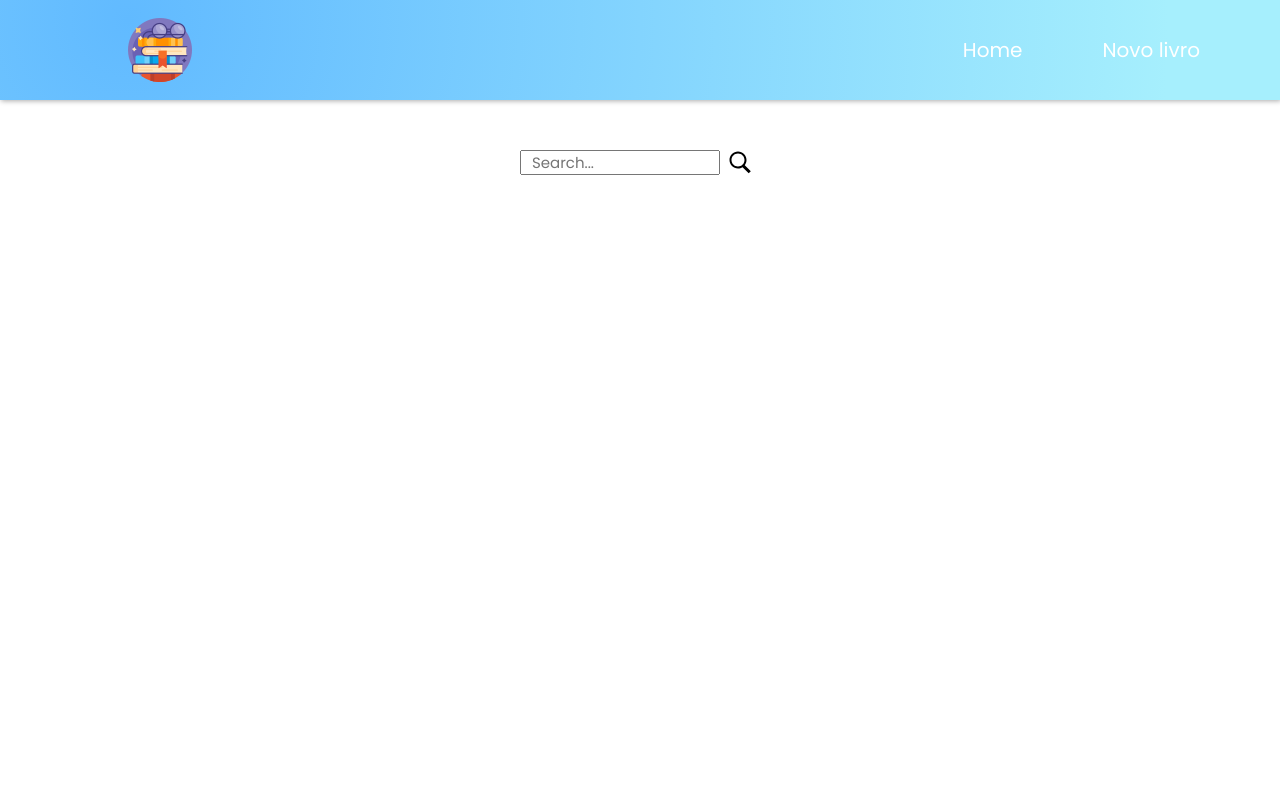
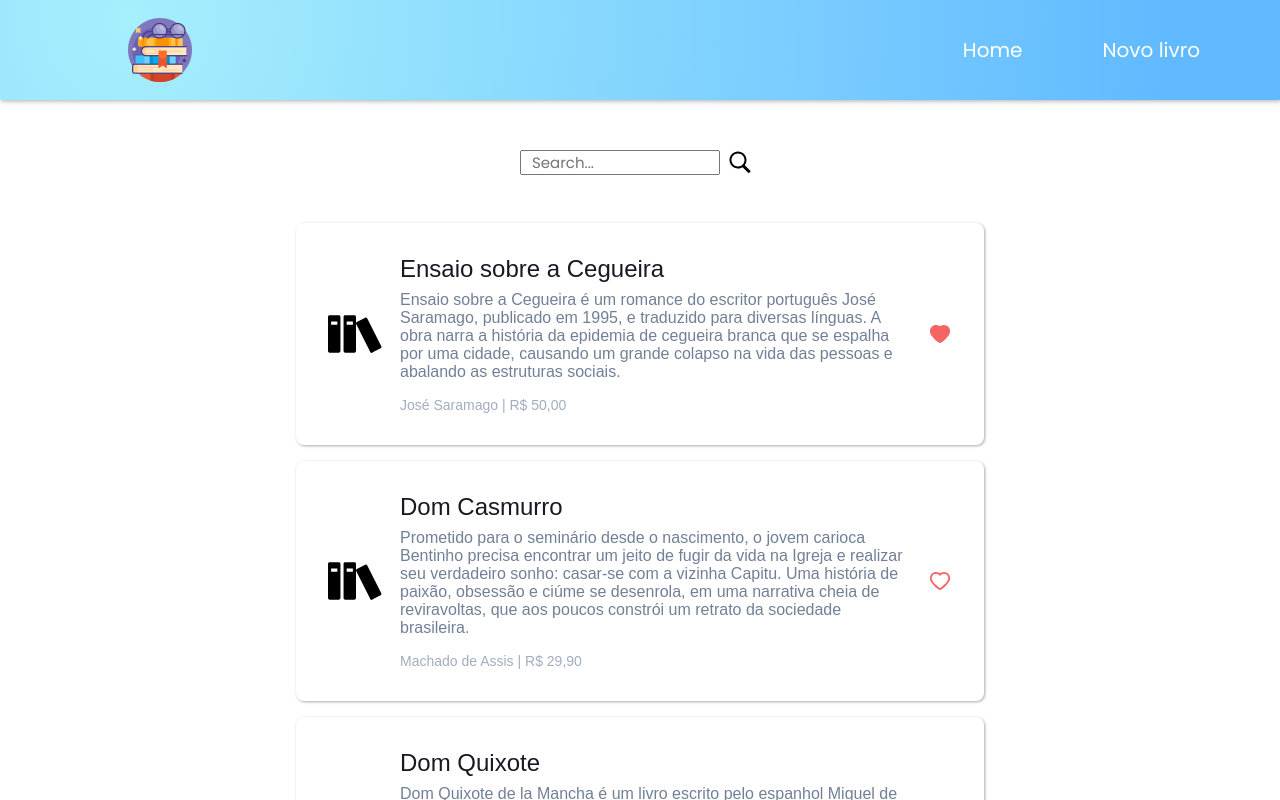
Before and after one commit to fercatalani/desafio-ibm, a React (Create React App) app: page / in a window 1280 px wide. Shown: the top 800 px of the page. Built offline with nearby package versions, Linux system fonts and the light colour scheme.

Commit message:
feat: adiciona lista de livros

```diff
--- a/package.json
+++ b/package.json
@@ -9,6 +9,7 @@
     "axios": "^0.21.1",
     "react": "^17.0.2",
     "react-dom": "^17.0.2",
+    "react-icons": "^4.2.0",
     "react-scripts": "4.0.3",
     "web-vitals": "^1.1.2"
   },
--- a/src/App.css
+++ b/src/App.css
@@ -4,4 +4,12 @@
   justify-content: center;
   align-items: center;
   font-family: Arial, Helvetica, sans-serif;
+  padding-top: 100px;
 }
+
+.App .list-container {
+  margin: 2rem;
+  padding: 1rem;
+  max-width: 720px;
+  width: 100%;
+}
--- a/src/App.js
+++ b/src/App.js
@@ -1,14 +1,48 @@
 import React, { Component } from "react";
 import Search from "./components/searchComponent";
+import { BookDetail } from "./components/BookDetail";
 
 import "./App.css";
 //import api from './api';
+
+const books = [
+  {
+    title: "Ensaio sobre a Cegueira",
+    description:
+      "Ensaio sobre a Cegueira é um romance do escritor português José Saramago, publicado em 1995, e traduzido para diversas línguas. A obra narra a história da epidemia de cegueira branca que se espalha por uma cidade, causando um grande colapso na vida das pessoas e abalando as estruturas sociais.",
+    author: "José Saramago",
+    price: "R$ 50,00",
+    favorite: true,
+  },
+  {
+    title: "Dom Casmurro",
+    description:
+      "Prometido para o seminário desde o nascimento, o jovem carioca Bentinho precisa encontrar um jeito de fugir da vida na Igreja e realizar seu verdadeiro sonho: casar-se com a vizinha Capitu. Uma história de paixão, obsessão e ciúme se desenrola, em uma narrativa cheia de reviravoltas, que aos poucos constrói um retrato da sociedade brasileira.",
+    author: "Machado de Assis",
+    price: "R$ 29,90",
+    favorite: false,
+  },
+  {
+    title: "Dom Quixote",
+    description:
+      "Dom Quixote de la Mancha é um livro escrito pelo espanhol Miguel de Cervantes. O título e ortografia originais eram El ingenioso hidalgo Don Quixote de La Mancha, com sua primeira edição publicada em Madrid no ano de 1605.",
+    author: "Miguel de Cervantes",
+    price: "R$ 45,00",
+    favorite: true,
+  },
+];
 
 class App extends Component {
   render() {
     return (
       <div className="App">
         <Search />
+
+        <section className="list-container">
+          {books.map((book) => (
+            <BookDetail book={book} />
+          ))}
+        </section>
       </div>
     );
   }
--- /dev/null
+++ b/src/components/BookDetail/index.jsx
@@ -0,0 +1,20 @@
+import "./styles.css";
+import { AiFillHeart, AiOutlineHeart } from "react-icons/ai";
+import { ImBooks } from "react-icons/im";
+
+export const BookDetail = ({ book }) => (
+  <div className="book-container">
+    <ImBooks fontSize="56px" />
+
+    <div className="book-infos">
+      <p className="book-title">{book.title}</p>
+      <p className="book-description">{book.description}</p>
+      <p className="book-author">
+        {book.author} | {book.price}
+      </p>
+    </div>
+
+    {book.favorite && <AiFillHeart fontSize="24px" color="#F56565" />}
+    {!book.favorite && <AiOutlineHeart fontSize="24px" color="#F56565" />}
+  </div>
+);
--- /dev/null
+++ b/src/components/BookDetail/styles.css
@@ -0,0 +1,37 @@
+.book-container {
+  display: flex;
+  align-items: center;
+  padding: 2rem;
+  box-shadow: 1px 1px 3px #ababab;
+  border-radius: 0.5rem;
+}
+
+.book-container + .book-container {
+  margin-top: 1rem;
+}
+
+.book-container .book-infos {
+  flex: 1;
+  margin: 0 1rem;
+}
+
+.book-infos .book-title {
+  font-size: 1.5rem;
+  font-weight: 500;
+  color: var(--gray-900);
+  margin-bottom: 0.5rem;
+}
+
+.book-infos .book-description {
+  font-size: 1rem;
+  font-weight: 400;
+  color: var(--gray-500);
+  margin-bottom: 0.5rem;
+}
+
+.book-infos .book-author {
+  font-size: 0.875rem;
+  font-weight: 400;
+  color: var(--gray-400);
+  margin-top: 1rem;
+}
--- a/src/components/Header/styles.css
+++ b/src/components/Header/styles.css
@@ -1,5 +1,5 @@
 header {
-  position: relative;
+  position: fixed;
   width: 100%;
   height: 100px;
   background: var(--blue-gradient);
--- a/src/styles/global.css
+++ b/src/styles/global.css
@@ -3,11 +3,15 @@
   --text: #000;
   --link: #fff;
 
+  --gray-400: #a0aec0;
+  --gray-500: #718096;
+  --gray-900: #171923;
+
   --blue-700: #2c5282;
   --blue-gradient: radial-gradient(
     circle farthest-corner at 10% 20%,
-    #61baff 0%,
-    #a6effd 90.1%
+    #a6effd 0%,
+    #61baff 90.1%
   );
 
   --yellow-300: #f6e05e;
```
Also changed, not shown: src/components/listComponent/index.jsx (deleted), 1 other file (tests, documents, lock files or other folders).
